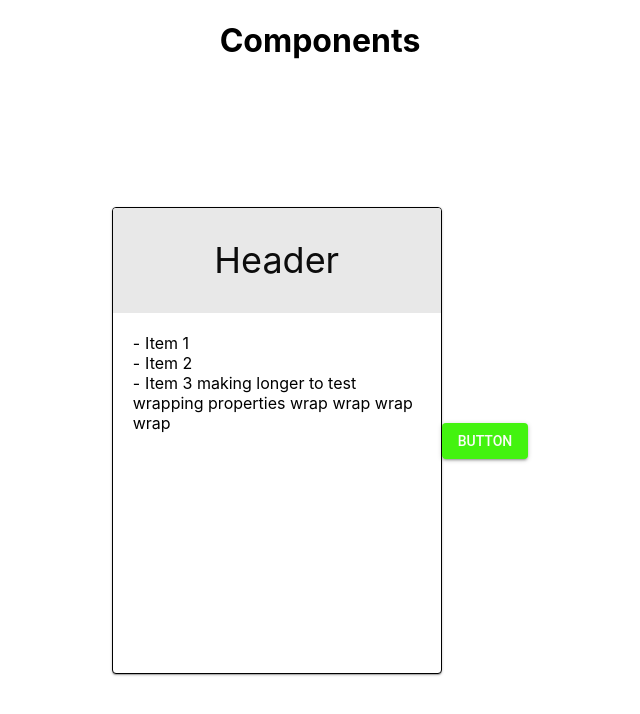
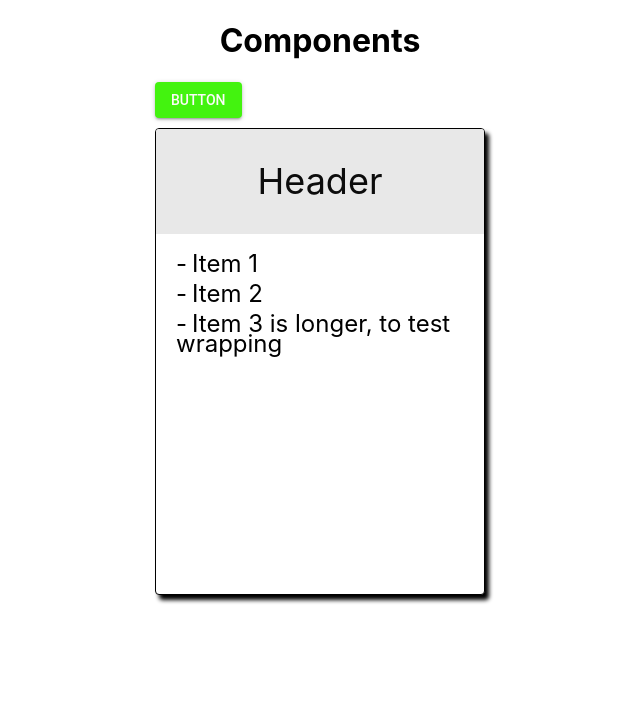
Before and after one commit to alexgdav/THReactMUI, a React (Create React App) app: page / in a window 1280 px wide. Shown: the top 714 px of the page, without its empty margins (320-960 px from the left). Built offline with nearby package versions, Linux system fonts and the light colour scheme.

Commit message:
add margin to existing button and change display of components to block to view more comfortably

```diff
--- a/src/App.js
+++ b/src/App.js
@@ -5,7 +5,7 @@ import  { ListCard } from './components'
 import './App.scss';
 
 const header = "Header"
-const list = ["Item 1", "Item 2", "Item 3 making longer to test wrapping properties wrap wrap wrap wrap"]
+const list = ["Item 1", "Item 2", "Item 3 is longer, to test wrapping"]
 class App extends Component {
 
   render() {
@@ -14,9 +14,9 @@ class App extends Component {
         <header>
           <h1>Components</h1>
         </header>
-        <div className="component-list">
+        <div className="component-list"style={ { display: "block"}}>
+          <Button href="#" theme='go' style={ { margin: "0 0 10px 0"}}> Button </Button>
           <ListCard header={header} items={list}/ >
-          <Button href="#" theme='go'> Button </Button>
 
         </div>
       </div>
--- a/src/components/list-card/ListCard.js
+++ b/src/components/list-card/ListCard.js
@@ -1,4 +1,4 @@
-import React, { Component } from 'react';
+import React, { Component, Fragment } from 'react';
 import { Card as Base } from '@material-ui/core';
 import classNames from 'classnames';
 import './ListCard.scss'
@@ -34,10 +34,14 @@ class ListCard extends Component {
     const classes = classNames('ui-list-card', className, {[themeObj.class]: [theme] })
 
     return (
+
       <Base className={classes}>
+      <Fragment>
         <div>{header}</div>
         <ul>{itemsMap}</ul>
+      </Fragment>
       </Base>
+
     )
   }
 
--- a/src/components/list-card/ListCard.scss
+++ b/src/components/list-card/ListCard.scss
@@ -7,9 +7,7 @@ $white: #FFF;
 
 
 .ui-list-card {
-  border: 1px solid $black;
   border-radius: 10px;
-  box-shadow: 4px 5px 4px $black;
   width: 328px;
 
   div {
@@ -21,10 +19,11 @@ $white: #FFF;
   }
 
   li {
-    line-height: 20px;
+    //line-height: 20px;
     // padding-left: 1em;
     // padding-top: 10px;
     // text-indent: -1em;
+    padding-bottom: 10px;
     word-wrap: break-word;
   }
 
@@ -35,6 +34,8 @@ $white: #FFF;
   }
 
   ul {
+    font-size: 24px;
+    line-height: 20px;
     list-style: none;
     margin: 20px;
     padding-left: 0;
@@ -44,6 +45,9 @@ $white: #FFF;
   }
 
   &.day {
+    border: 1px solid $black;
+    box-shadow: 4px 5px 4px $black;
+
     & div{
       background-color: $mercury;
     }
```
